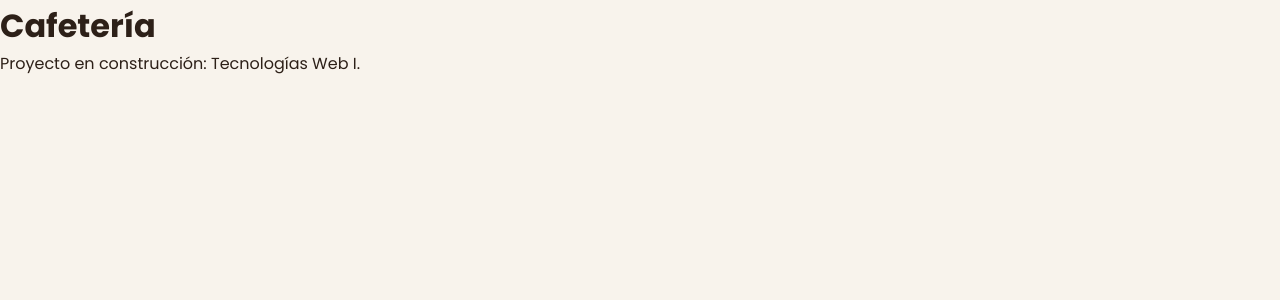
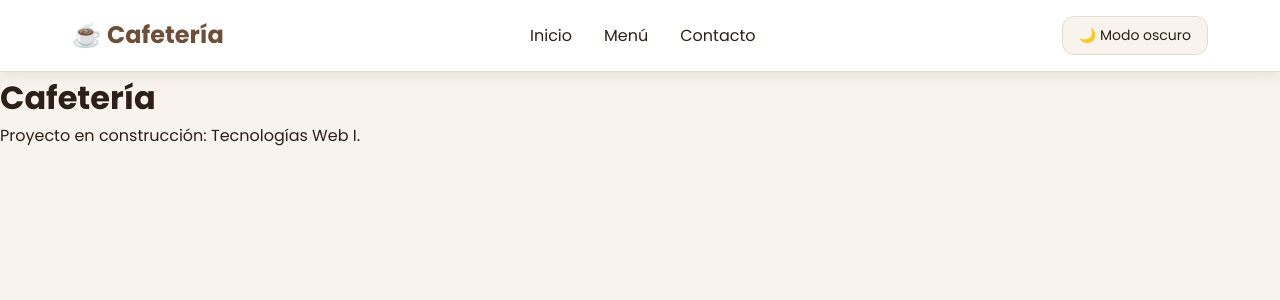
Before and after one commit to Robert0h2002/cafeteria-web, a React (Vite) app: page / in a window 1280 px wide. Shown: the top 300 px of the page. Built offline with nearby package versions, Linux system fonts and the light colour scheme.

Commit message:
Agrega estilos base y componente Header con modo oscuro

```diff
--- a/src/App.jsx
+++ b/src/App.jsx
@@ -1,10 +1,15 @@
+import Header from './components/Header';
+
 function App() {
-    return (
-        <main className="main">
-            <h1>Cafetería</h1>
-            <p>Proyecto en construcción: Tecnologías Web I.</p>
-        </main>
-    );
+  return (
+    <>
+      <Header />
+      <main>
+        <h1>Cafetería</h1>
+        <p>Proyecto en construcción: Tecnologías Web I.</p>
+      </main>
+    </>
+  );
 }
 
 export default App;
--- /dev/null
+++ b/src/components/Header.jsx
@@ -0,0 +1,44 @@
+import { useState, useEffect } from 'react';
+import '../css/components/header.css';
+
+function Header() {
+  const [theme, setTheme] = useState(() => {
+    return localStorage.getItem('theme') || 'light';
+  });
+
+  useEffect(() => {
+    document.documentElement.setAttribute('data-theme', theme);
+    localStorage.setItem('theme', theme);
+  }, [theme]);
+
+  const toggleTheme = () => {
+    setTheme((prevTheme) => (prevTheme === 'light' ? 'dark' : 'light'));
+  };
+
+  return (
+    <header className="header">
+      <div className="header__container">
+        <a href="#inicio" className="header__logo">
+          ☕ Cafetería
+        </a>
+
+        <nav className="header__nav" aria-label="Navegación principal">
+          <a href="#inicio" className="header__link">Inicio</a>
+          <a href="#menu" className="header__link">Menú</a>
+          <a href="#contacto" className="header__link">Contacto</a>
+        </nav>
+
+        <button
+          type="button"
+          className="header__toggle"
+          onClick={toggleTheme}
+          aria-label="Cambiar tema de color"
+        >
+          {theme === 'light' ? '🌙 Modo oscuro' : '☀️ Modo claro'}
+        </button>
+      </div>
+    </header>
+  );
+}
+
+export default Header;
--- /dev/null
+++ b/src/css/components/header.css
@@ -0,0 +1,66 @@
+.header {
+  background-color: var(--color-card);
+  border-bottom: 1px solid var(--color-border);
+  box-shadow: var(--shadow);
+  position: sticky;
+  top: 0;
+  z-index: 100;
+  transition: background-color var(--transition-fast), border-color var(--transition-fast);
+}
+
+.header__container {
+  max-width: 1200px;
+  margin: 0 auto;
+  padding: var(--spacing-medium) var(--spacing-large);
+  display: flex;
+  align-items: center;
+  justify-content: space-between;
+  flex-wrap: wrap;
+  gap: var(--spacing-medium);
+}
+
+.header__logo {
+  font-size: var(--font-size-large);
+  font-weight: 700;
+  color: var(--color-primary);
+  text-decoration: none;
+  display: flex;
+  align-items: center;
+  gap: var(--spacing-small);
+}
+
+.header__nav {
+  display: flex;
+  align-items: center;
+  gap: var(--spacing-large);
+}
+
+.header__link {
+  color: var(--color-text);
+  text-decoration: none;
+  font-size: var(--font-size-base);
+  font-weight: 500;
+  transition: color var(--transition-fast);
+}
+
+.header__link:hover {
+  color: var(--color-primary);
+}
+
+.header__toggle {
+  background-color: var(--color-background);
+  color: var(--color-text);
+  border: 1px solid var(--color-border);
+  border-radius: var(--radius);
+  padding: var(--spacing-small) var(--spacing-medium);
+  font-family: var(--font-family);
+  font-size: var(--font-size-small);
+  font-weight: 500;
+  cursor: pointer;
+  transition: background-color var(--transition-fast), color var(--transition-fast), border-color var(--transition-fast);
+}
+
+.header__toggle:hover {
+  border-color: var(--color-primary);
+  color: var(--color-primary);
+}
```
Also changed, not shown: 1 other file (tests, documents, lock files or other folders).
